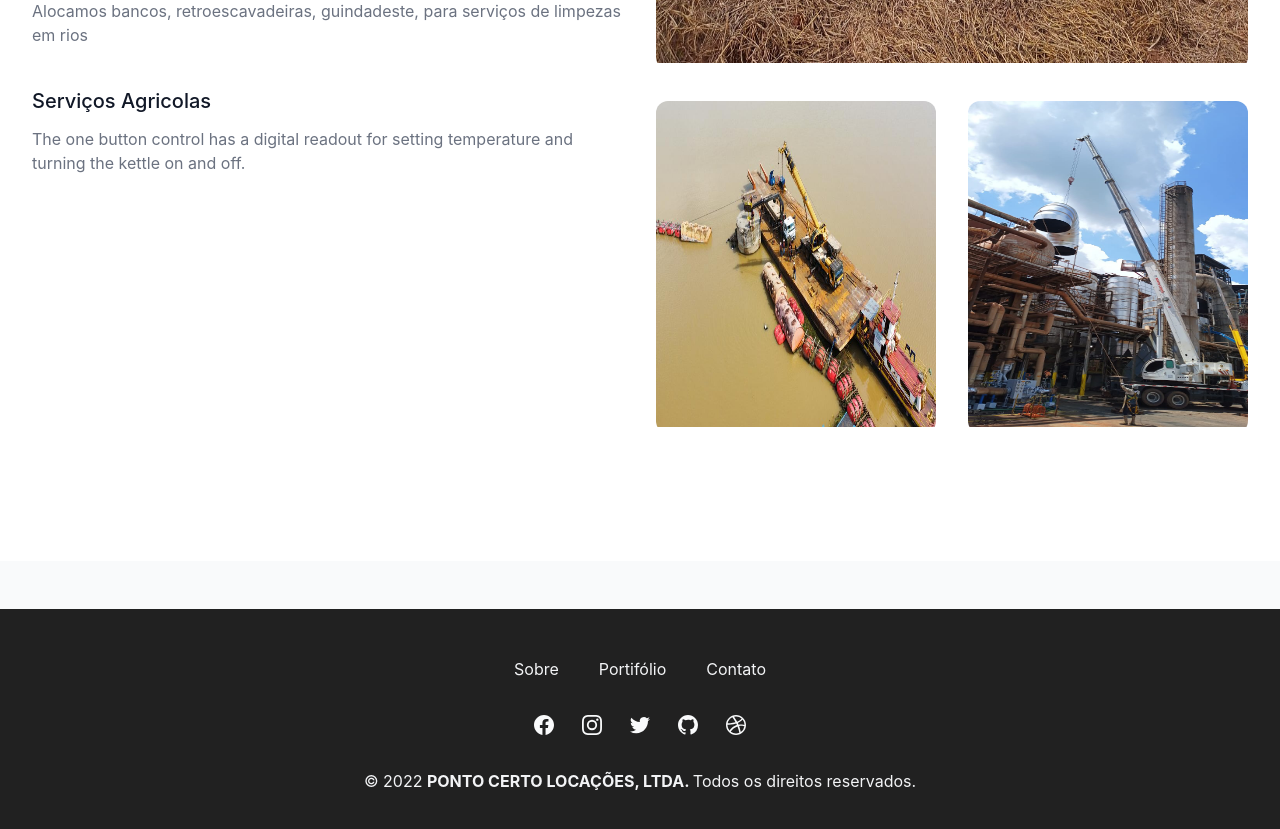
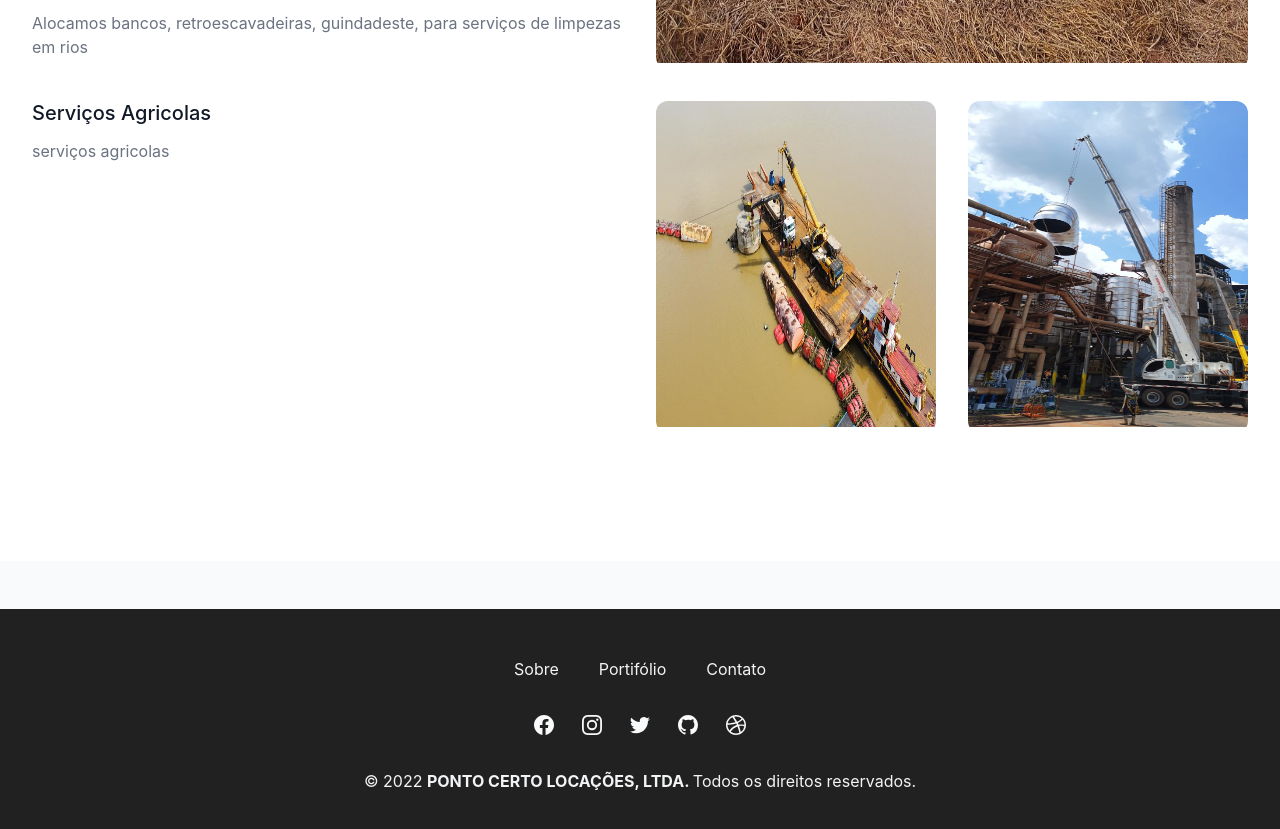
Before and after one commit to mfprado013/web-pcl, a Next.js app: page /about in a window 1280 px wide. Shown: the part 820-1649 px from the top of the page. Built offline with nearby package versions, Linux system fonts and the light colour scheme.

Commit message:
fix: alteração no sobre e no protifolio

```diff
--- a/src/pages/about/index.tsx
+++ b/src/pages/about/index.tsx
@@ -82,6 +82,6 @@ const features = [
   {
     name: 'Serviços Agricolas',
     description:
-      'The one button control has a digital readout for setting temperature and turning the kettle on and off.'
+      'serviços agricolas'
   }
 ];
```
